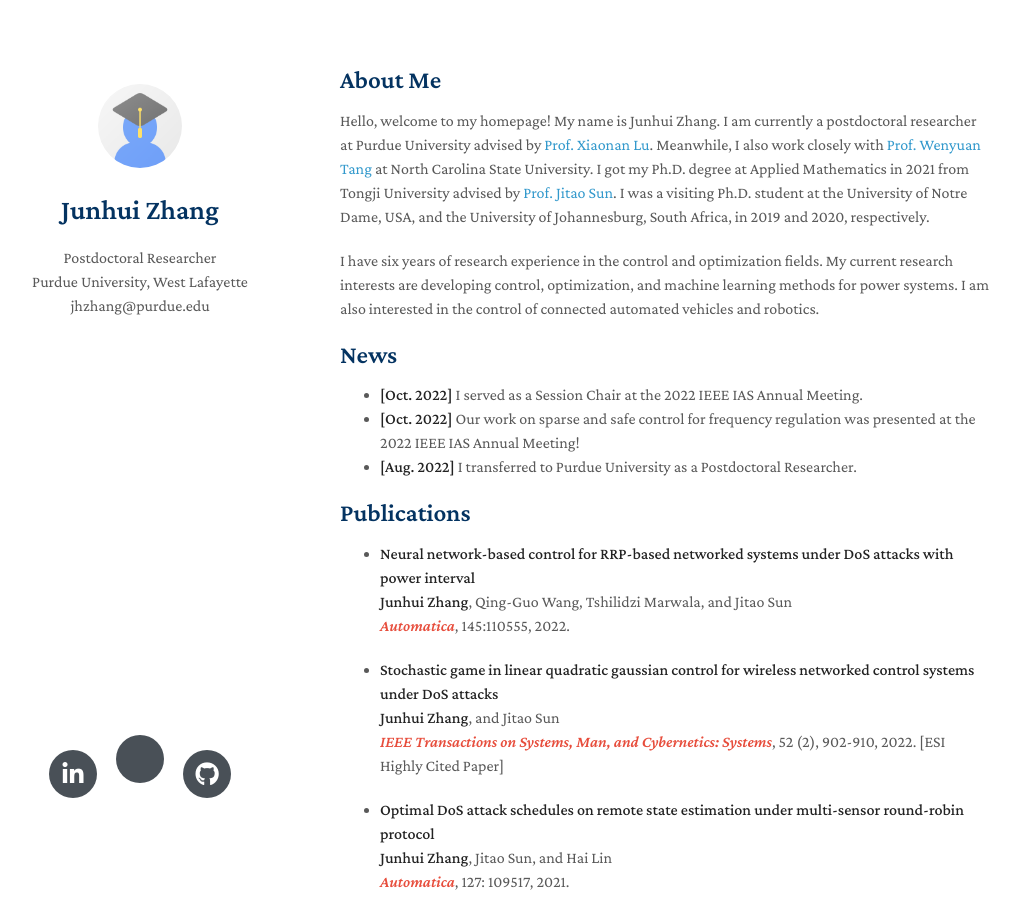
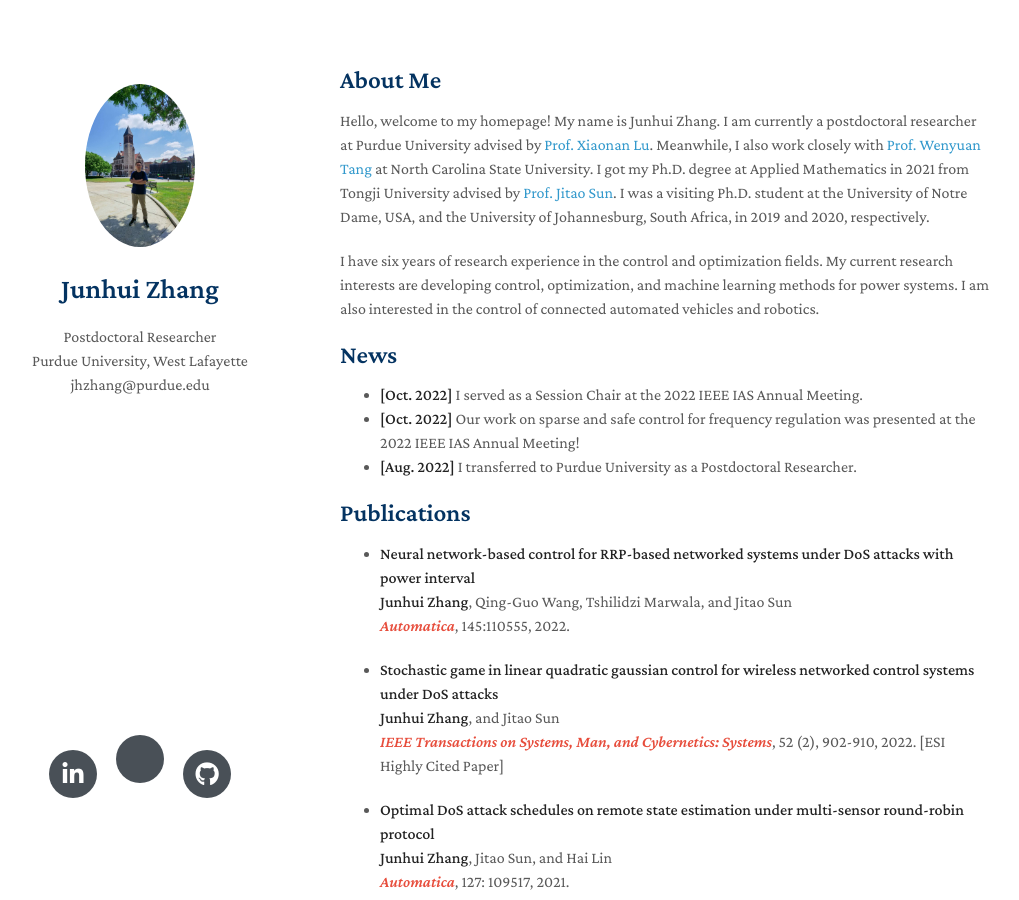
Before and after one commit to MrJUNHUIZHANG/Homepage, a Jekyll site: the page built from index.md, in a window 1280 px wide and 900 px high. Shown: the whole window, without its empty margins (130-1149 px from the left). Built offline with Jekyll 4.4.1, drawn with Linux system fonts in a browser that asks for light colours; nearby versions of some CDN libraries; a style sheet for code colours, icons or effects is not loaded; our own code applies the rules of GitHub Pages for plain Markdown files.

Commit message:
Update _config.yml

```diff
--- a/_config.yml
+++ b/_config.yml
@@ -18,7 +18,7 @@ linkedin: https://www.linkedin.com/in/junhui-zhang-759490240/
 
 # Images (e.g., your profile picture and your website's favicon)
 # "favicon" and "favicon_dark" are used for the light and dark modes, respectively.
-avatar: ./assets/img/avatar.png
+avatar: ./assets/img/junhui.jpg
 favicon: ./assets/img/favicon.png
 favicon_dark: ./assets/img/favicon-dark.png
 
```
